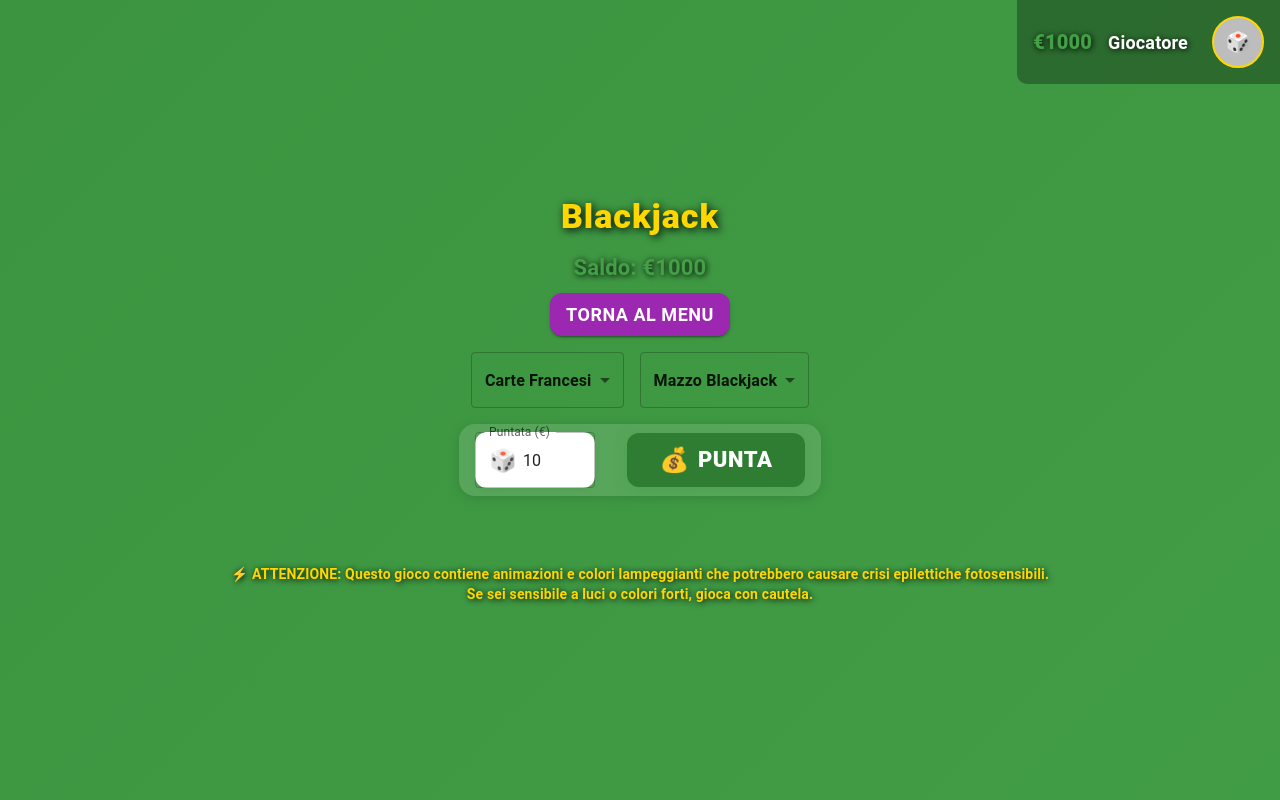
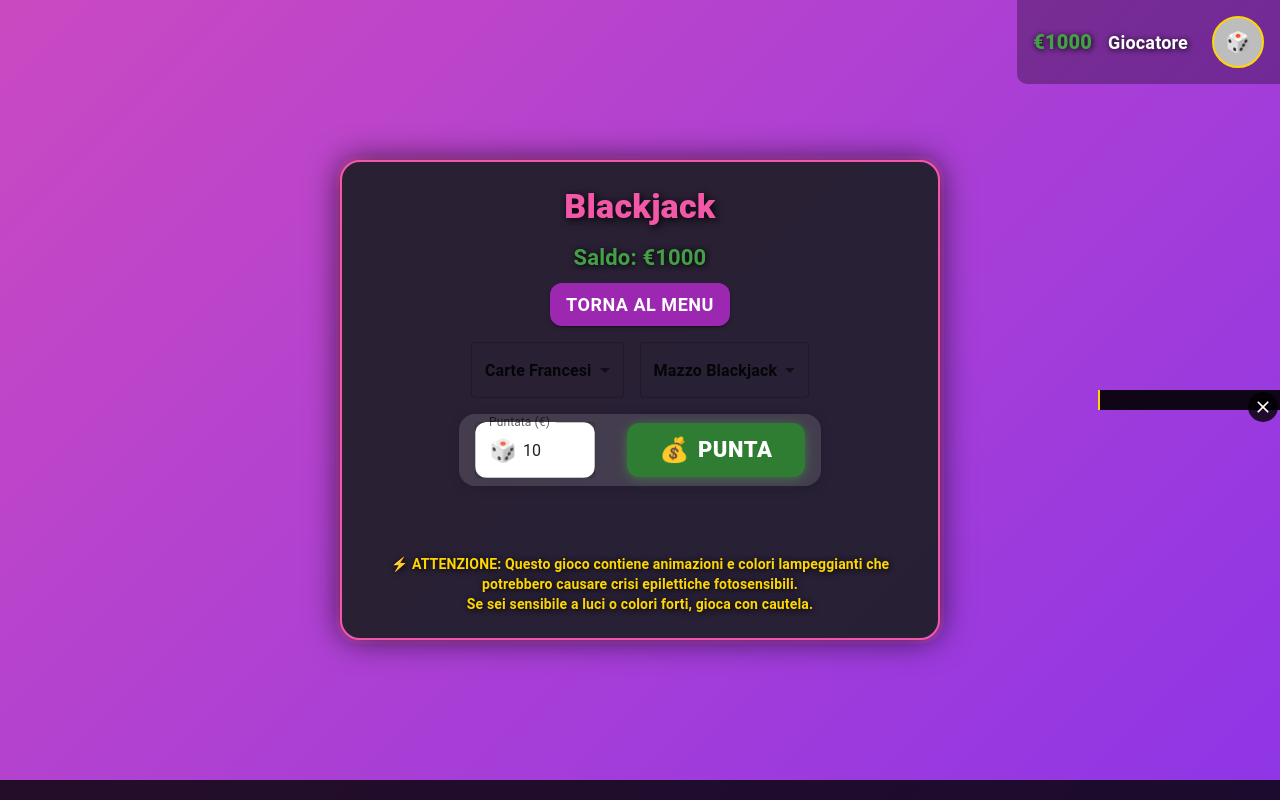
Before and after one commit to GiacomoBattistelli/casino-online-v2, a React (Create React App) app in the folder client/: page /games/blackjack in a window 1280 px wide. Built offline with nearby package versions, Linux system fonts and the light colour scheme; the HTML template or start-up script is replaced by a standard one.

Commit message:
Add AdSense integration for monetization

```diff
--- a/client/public/index.html
+++ b/client/public/index.html
@@ -11,9 +11,26 @@
     />
     <link rel="manifest" href="%PUBLIC_URL%/manifest.json" />
     <title>Casino Games</title>
+
+    <!-- Google AdSense -->
+    <script async src="https://pagead2.googlesyndication.com/pagead/js/adsbygoogle.js?client=ca-pub-5106528328416590"
+         crossorigin="anonymous"></script>
   </head>
   <body>
     <noscript>È necessario abilitare JavaScript per eseguire questa app.</noscript>
     <div id="root"></div>
+
+    <!-- Banner pubblicitario in fondo alla pagina -->
+    <div style="position: fixed; bottom: 0; left: 0; width: 100%; background: rgba(0,0,0,0.8); z-index: 1000; padding: 10px; text-align: center;">
+      <ins class="adsbygoogle"
+           style="display:block"
+           data-ad-client="ca-pub-5106528328416590"
+           data-ad-slot="YOUR_AD_SLOT_ID"
+           data-ad-format="auto"
+           data-full-width-responsive="true"></ins>
+      <script>
+           (adsbygoogle = window.adsbygoogle || []).push({});
+      </script>
+    </div>
   </body>
 </html>
--- /dev/null
+++ b/client/src/components/AdBanner.js
@@ -0,0 +1,65 @@
+import React, { useEffect } from 'react';
+import { Box } from '@mui/material';
+
+const AdBanner = ({ position = 'bottom', style = {} }) => {
+  useEffect(() => {
+    // Carica gli annunci AdSense
+    try {
+      (window.adsbygoogle = window.adsbygoogle || []).push({});
+    } catch (error) {
+      console.log('AdSense not loaded');
+    }
+  }, []);
+
+  const bannerStyles = {
+    bottom: {
+      position: 'fixed',
+      bottom: 0,
+      left: 0,
+      width: '100%',
+      background: 'rgba(0,0,0,0.8)',
+      zIndex: 1000,
+      padding: '10px',
+      textAlign: 'center',
+      ...style
+    },
+    top: {
+      position: 'fixed',
+      top: 0,
+      left: 0,
+      width: '100%',
+      background: 'rgba(0,0,0,0.8)',
+      zIndex: 1000,
+      padding: '10px',
+      textAlign: 'center',
+      ...style
+    },
+    sidebar: {
+      position: 'fixed',
+      right: 0,
+      top: '50%',
+      transform: 'translateY(-50%)',
+      width: '160px',
+      background: 'rgba(0,0,0,0.8)',
+      zIndex: 1000,
+      padding: '10px',
+      textAlign: 'center',
+      ...style
+    }
+  };
+
+  return (
+    <Box sx={bannerStyles[position]}>
+      <ins
+        className="adsbygoogle"
+        style={{ display: 'block' }}
+        data-ad-client="ca-pub-5106528328416590"
+        data-ad-slot="YOUR_AD_SLOT_ID"
+        data-ad-format="auto"
+        data-full-width-responsive="true"
+      />
+    </Box>
+  );
+};
+
+export default AdBanner;
--- /dev/null
+++ b/client/src/components/GameAd.js
@@ -0,0 +1,94 @@
+import React, { useEffect, useState } from 'react';
+import { Box, IconButton } from '@mui/material';
+import { Close } from '@mui/icons-material';
+
+const GameAd = ({ position = 'bottom', onClose }) => {
+  const [isVisible, setIsVisible] = useState(true);
+
+  useEffect(() => {
+    // Carica gli annunci AdSense
+    try {
+      (window.adsbygoogle = window.adsbygoogle || []).push({});
+    } catch (error) {
+      console.log('AdSense not loaded');
+    }
+  }, []);
+
+  const handleClose = () => {
+    setIsVisible(false);
+    if (onClose) onClose();
+  };
+
+  const adStyles = {
+    bottom: {
+      position: 'fixed',
+      bottom: 0,
+      left: 0,
+      width: '100%',
+      background: 'rgba(0,0,0,0.9)',
+      zIndex: 1000,
+      padding: '8px',
+      textAlign: 'center',
+      borderTop: '2px solid #FFD700'
+    },
+    top: {
+      position: 'fixed',
+      top: 0,
+      left: 0,
+      width: '100%',
+      background: 'rgba(0,0,0,0.9)',
+      zIndex: 1000,
+      padding: '8px',
+      textAlign: 'center',
+      borderBottom: '2px solid #FFD700'
+    },
+    sidebar: {
+      position: 'fixed',
+      right: 0,
+      top: '50%',
+      transform: 'translateY(-50%)',
+      width: '160px',
+      background: 'rgba(0,0,0,0.9)',
+      zIndex: 1000,
+      padding: '10px',
+      textAlign: 'center',
+      borderLeft: '2px solid #FFD700',
+      display: { xs: 'none', md: 'block' }
+    }
+  };
+
+  if (!isVisible) return null;
+
+  return (
+    <Box sx={adStyles[position]}>
+      <Box sx={{ position: 'relative' }}>
+        <IconButton
+          onClick={handleClose}
+          sx={{
+            position: 'absolute',
+            top: -8,
+            right: -8,
+            color: '#fff',
+            background: 'rgba(0,0,0,0.8)',
+            '&:hover': { background: 'rgba(255,0,0,0.8)' },
+            zIndex: 1001
+          }}
+          size="small"
+        >
+          <Close fontSize="small" />
+        </IconButton>
+
+        <ins
+          className="adsbygoogle"
+          style={{ display: 'block' }}
+          data-ad-client="ca-pub-5106528328416590"
+          data-ad-slot="YOUR_AD_SLOT_ID"
+          data-ad-format="auto"
+          data-full-width-responsive="true"
+        />
+      </Box>
+    </Box>
+  );
+};
+
+export default GameAd;
--- a/client/src/pages/Blackjack.js
+++ b/client/src/pages/Blackjack.js
@@ -1,6 +1,7 @@
 import React, { useState } from "react";
 import { Container, Typography, Box, Button, Stack, TextField, Select, MenuItem } from "@mui/material";
 import { Link } from "react-router-dom";
+import GameAd from "../components/GameAd";
 
 const valueOrderFrancesi = ["2","3","4","5","6","7","8","9","10","J","Q","K","A"];
 const valueOrderNapoletane = ["1","2","3","4","5","6","7","8","9","10","F","C","R"];
@@ -217,15 +218,15 @@ const Blackjack = ({ saldo, updateSaldo }) => {
       flexDirection: 'column',
       alignItems: 'center',
       justifyContent: 'center',
-      background: 'linear-gradient(135deg, #388e3c 0%, #43a047 100%)',
+      background: 'linear-gradient(135deg, #f357a8 0%, #7b2ff2 100%)',
       backgroundSize: '200% 200%',
-      animation: 'greenmove 8s ease-in-out infinite alternate',
+      animation: 'pinkmove 8s ease-in-out infinite alternate',
       position: 'relative',
       overflow: 'hidden',
     }}>
       <Confetti show={showConfetti} />
       <style>{`
-        @keyframes greenmove {
+        @keyframes pinkmove {
           0% { background-position: 0% 50%; }
           100% { background-position: 100% 50%; }
         }
@@ -237,21 +238,21 @@ const Blackjack = ({ saldo, updateSaldo }) => {
           100% { transform: rotateY(360deg) scale(1.1); }
         }
       `}</style>
-      <Box sx={{
-        // maxWidth: 420,
-        width: '100%',
-        px: 0,
-        py: 0,
-        borderRadius: 0,
-        boxShadow: 'none',
-        border: 'none',
-        background: 'none',
+      <Container maxWidth="sm" sx={{
+        mt: 4,
+        mb: 4,
+        px: { xs: 1, sm: 3 },
+        py: 3,
+        background: 'rgba(30,30,40,0.92)',
+        borderRadius: 5,
+        boxShadow: '0 0 32px #000a, 0 0 0 4px #f357a844',
+        border: '2px solid #f357a8',
+        maxWidth: 600,
         display: 'flex',
         flexDirection: 'column',
         alignItems: 'center',
       }}>
-        <Typography variant="h4" gutterBottom sx={{ fontWeight: 900, color: '#FFD700', textShadow: '2px 2px 8px #000', letterSpacing: 1 }}>Blackjack</Typography>
-        {/* In alto, mostra sempre il saldo demo se isDemo */}
+        <Typography variant="h4" gutterBottom sx={{ fontWeight: 900, color: '#f357a8', textShadow: '2px 2px 8px #000' }}>Blackjack</Typography>
         <Typography variant="h6" sx={{ mb: 1, fontWeight: 700, fontSize: 22, textShadow: '1px 1px 6px #000', color: saldo < 100 ? '#e53935' : saldo < 500 ? '#FFD600' : '#43a047' }}>
           Saldo: €{saldo}
         </Typography>
@@ -311,7 +312,9 @@ const Blackjack = ({ saldo, updateSaldo }) => {
           ⚡️ ATTENZIONE: Questo gioco contiene animazioni e colori lampeggianti che potrebbero causare crisi epilettiche fotosensibili.<br/>
           Se sei sensibile a luci o colori forti, gioca con cautela.
         </Typography>
-      </Box>
+        {/* Banner pubblicitario non disturbante */}
+        <GameAd position="sidebar" />
+      </Container>
     </Box>
   );
 };
--- a/client/src/pages/Home.js
+++ b/client/src/pages/Home.js
@@ -1,6 +1,7 @@
 import React from "react";
 import { Link } from "react-router-dom";
 import { Button, Typography, Box } from "@mui/material";
+import AdBanner from "../components/AdBanner";
 
 const Home = () => (
   <Box sx={{
@@ -38,10 +39,9 @@ const Home = () => (
     <Box sx={{ my: 4, display: 'flex', flexDirection: 'column', gap: 2, alignItems: 'center' }}>
       <Button component={Link} to="/games" variant="contained" size="large" className="home-btn" sx={{ width: 260, fontWeight: 700, fontSize: 22, borderRadius: 3, boxShadow: 3, background: '#7b2ff2', color: '#fff', '&:hover': { background: '#512da8' } }}>Inizia a Giocare</Button>
     </Box>
-    <Typography variant="body1" sx={{ position: 'absolute', bottom: 64, left: 0, right: 0, color: '#fff', fontWeight: 500, textAlign: 'center', textShadow: '1px 1px 6px #000' }}>
-      ⚠️ Il gioco è solo a scopo di divertimento. È vietato ai minori di 18 anni.<br/>
-      Nessuna vincita reale è possibile su questa piattaforma.
-    </Typography>
+
+    {/* Banner pubblicitario non disturbante */}
+    <AdBanner position="bottom" style={{ opacity: 0.8 }} />
   </Box>
 );
 
```
Also changed, not shown: 1 other file (tests, documents, lock files or other folders).
